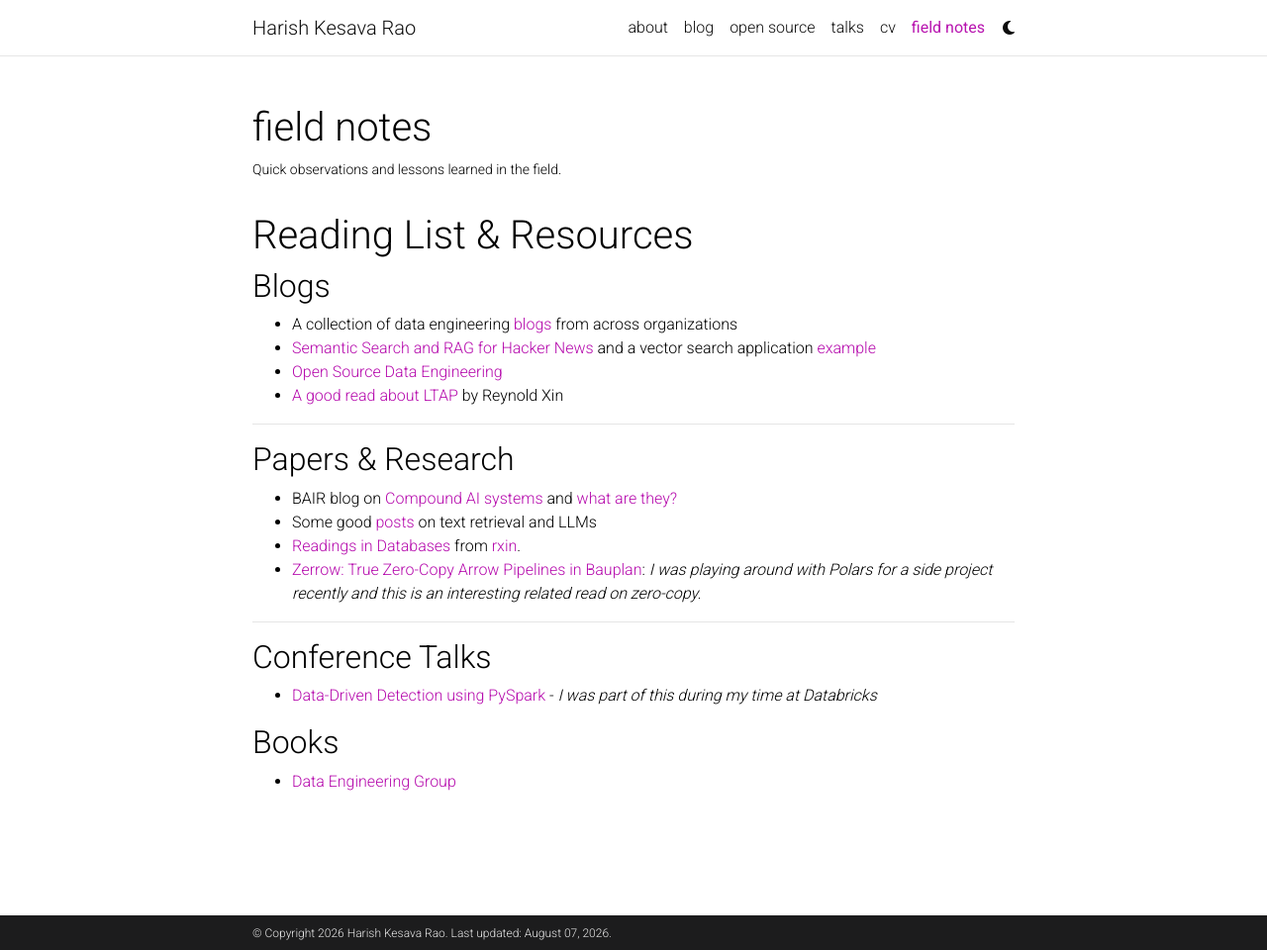
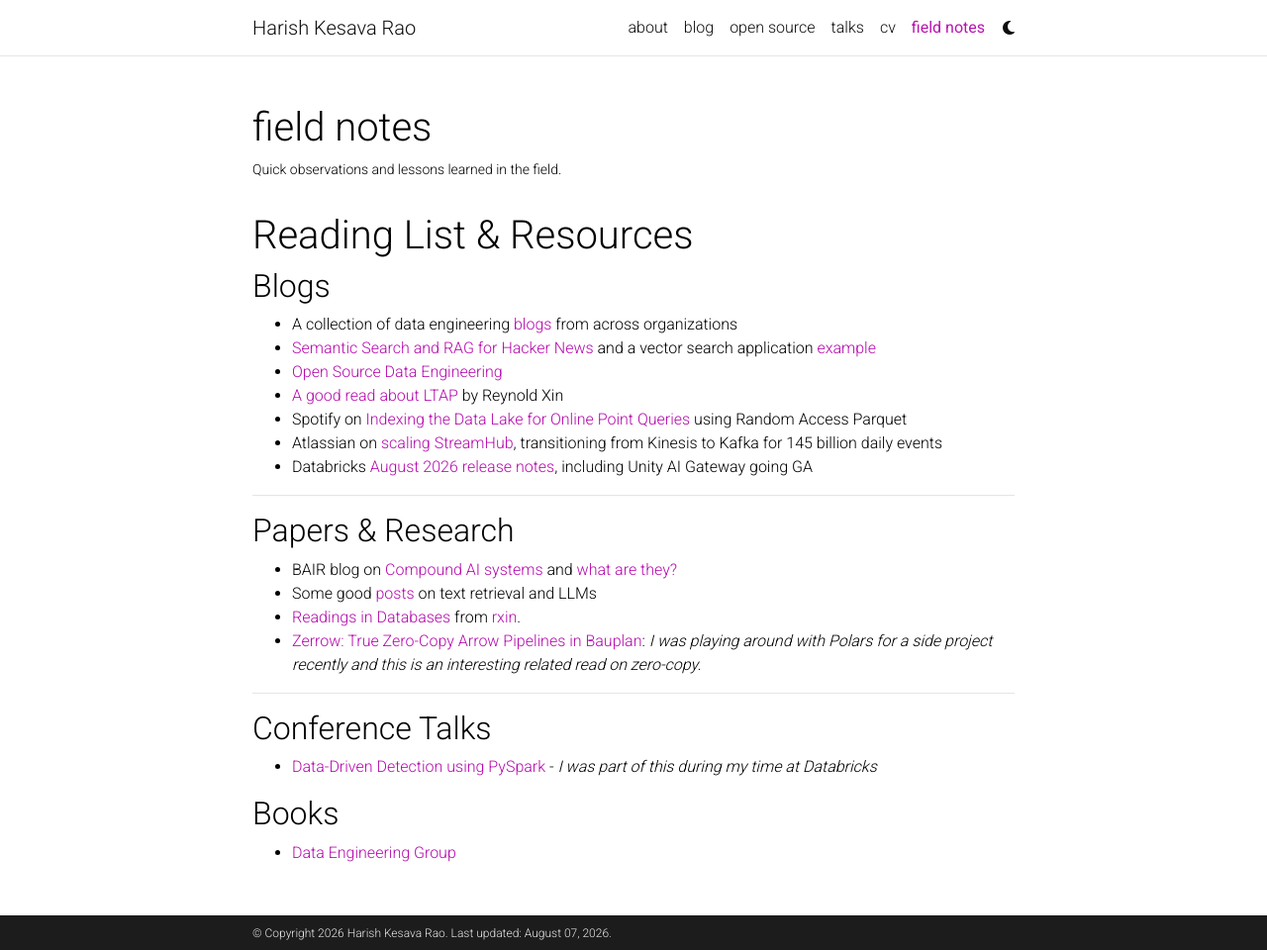
Before and after one commit to harishkesavarao/harishkesavarao.github.io, a Jekyll site: the page built from _pages/field_notes.md, in a window 1280 px wide and 960 px high. Shown: the whole window at 99% size. Built offline with Jekyll 4.4.1, drawn with Linux system fonts in a browser that asks for light colours; comment, search, counter and statistics services are not loaded; a style sheet for code colours, icons or effects is not loaded.

Commit message:
Interesting reads from the week

```diff
--- a/_pages/field_notes.md
+++ b/_pages/field_notes.md
@@ -15,6 +15,9 @@
 - [Semantic Search and RAG for Hacker News](https://github.com/afiodorov/hn-search) and a vector search application [example](https://clickhouse.com/docs/getting-started/example-datasets/hackernews-vector-search-dataset)
 - [Open Source Data Engineering](https://github.com/gunnarmorling/awesome-opensource-data-engineering)
 - [A good read about LTAP](https://www.databricks.com/blog/lakebase-ltap-rethinking-database-storage) by Reynold Xin
+- Spotify on [Indexing the Data Lake for Online Point Queries](https://engineering.atspotify.com/2026/7/indexing-the-data-lake-for-online-point-queries) using Random Access Parquet
+- Atlassian on [scaling StreamHub](https://www.atlassian.com/blog/how-we-build/scaling-streamhub-transitioning-from-kinesis-to-kafka-for-145-billion-daily-events), transitioning from Kinesis to Kafka for 145 billion daily events
+- Databricks [August 2026 release notes](https://docs.databricks.com/aws/en/release-notes/product/2026/august), including Unity AI Gateway going GA
 
 ---
 
```
